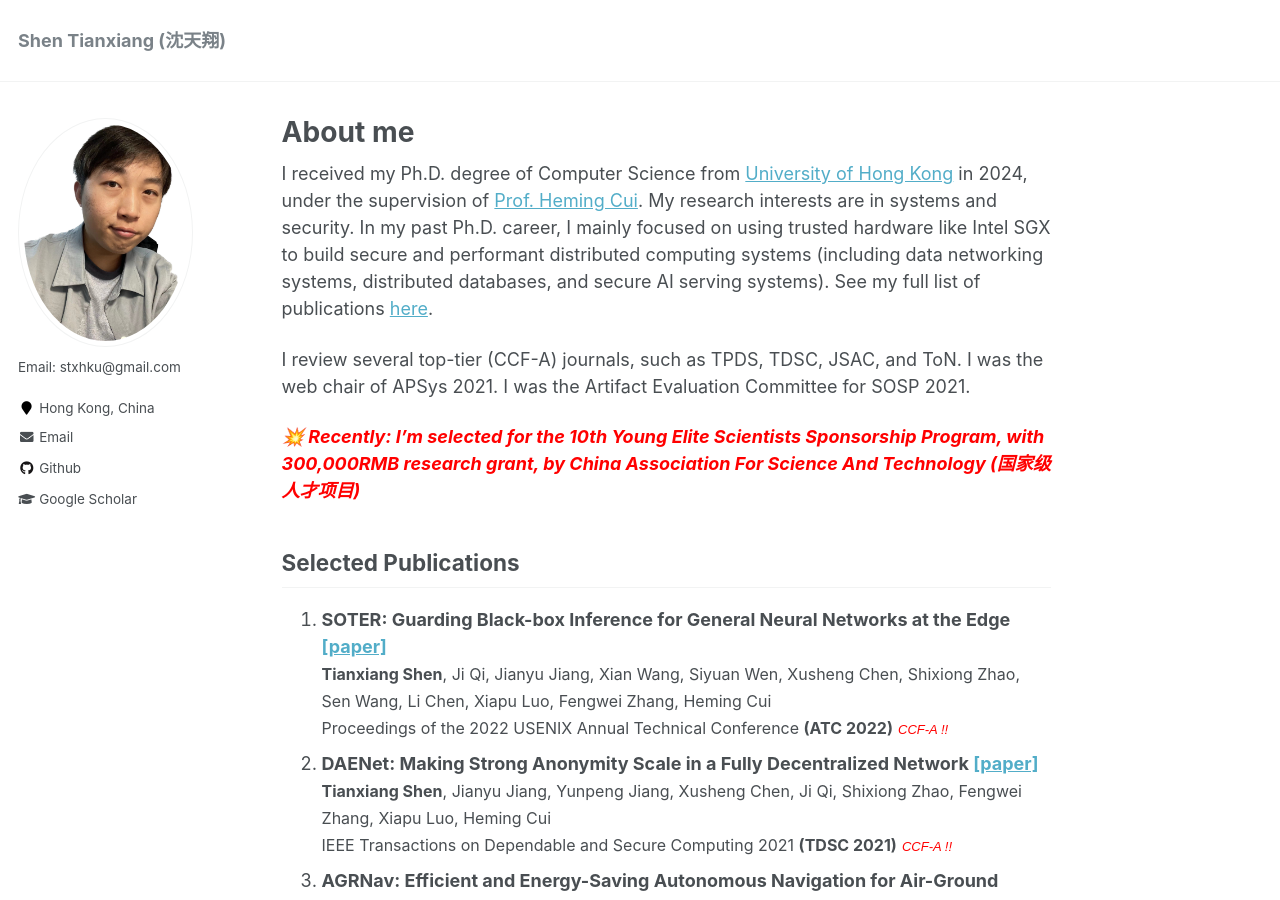
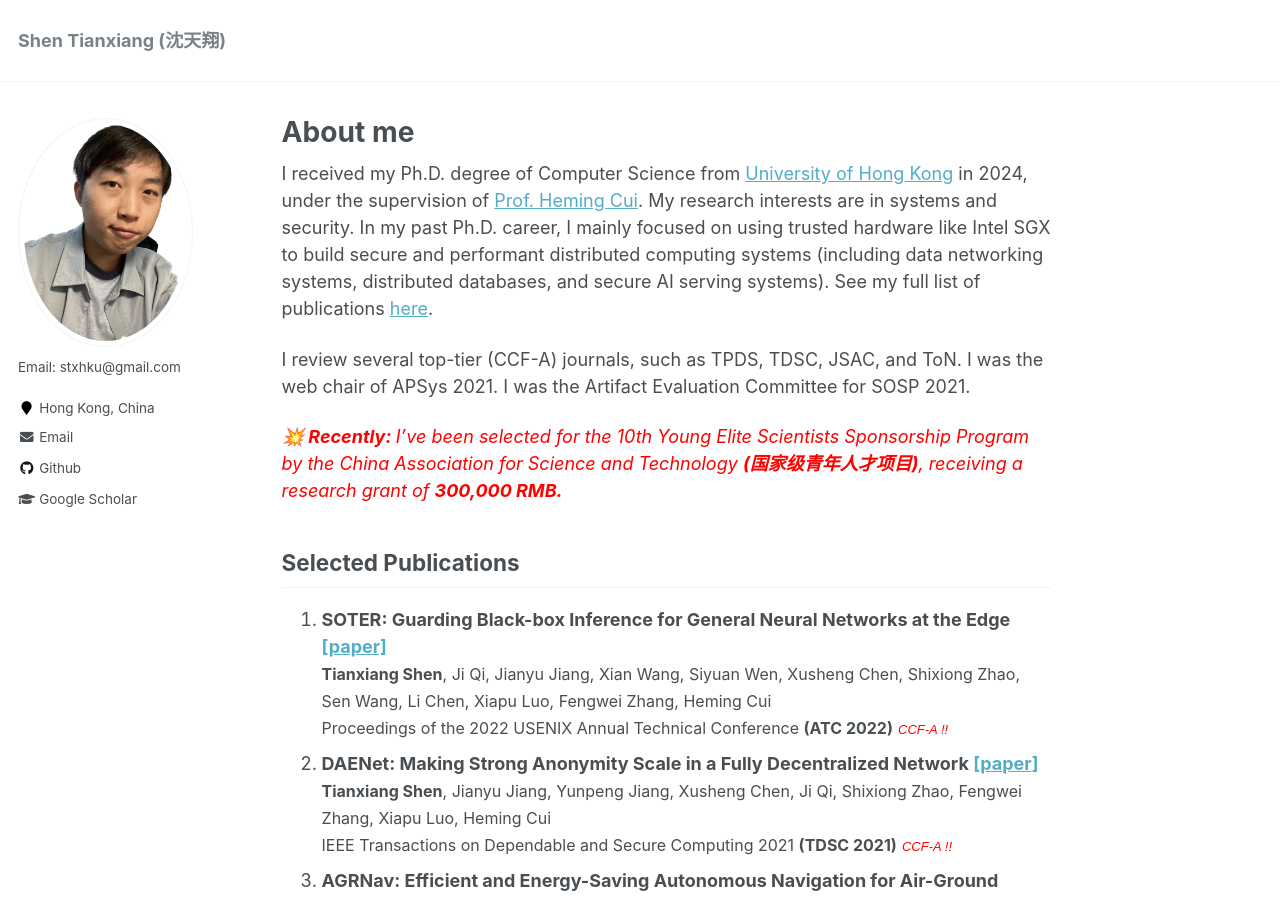
Before and after one commit to tianxiang999/tianxiang999.github.io, a Jekyll site: the page built from _pages/about.md, in a window 1280 px wide and 900 px high. Built offline with Jekyll 4.4.1, drawn with Linux system fonts in a browser that asks for light colours; comment, search, counter and statistics services are not loaded.

Commit message:
Update about.md

```diff
--- a/_pages/about.md
+++ b/_pages/about.md
@@ -19,9 +19,11 @@ I review several top-tier (CCF-A) journals, such as TPDS, TDSC, JSAC, and ToN. I
 was the web chair of APSys 2021. I was the Artifact Evaluation
 Committee for SOSP 2021.
 
-<strong><em style="color: red;">💥 Recently: I'm selected for the 10th Young
-Elite Scientists Sponsorship Program, with 300,000RMB research grant, by China
-Association For Science And Technology (国家级人才项目)</em></strong>
+<strong><em style="color: red;">💥 Recently: </em></strong><em style="color:
+red;">I've been selected for the 10th Young Elite Scientists Sponsorship Program
+by the China Association for Science and Technology </em><strong><em style="color: red;">(国家级青年人才项目)</em></strong><em style="color:
+red;">, receiving a research grant of </em><strong><em style="color: red;">300,000 RMB.</em></strong>
+
 
 
 
```
